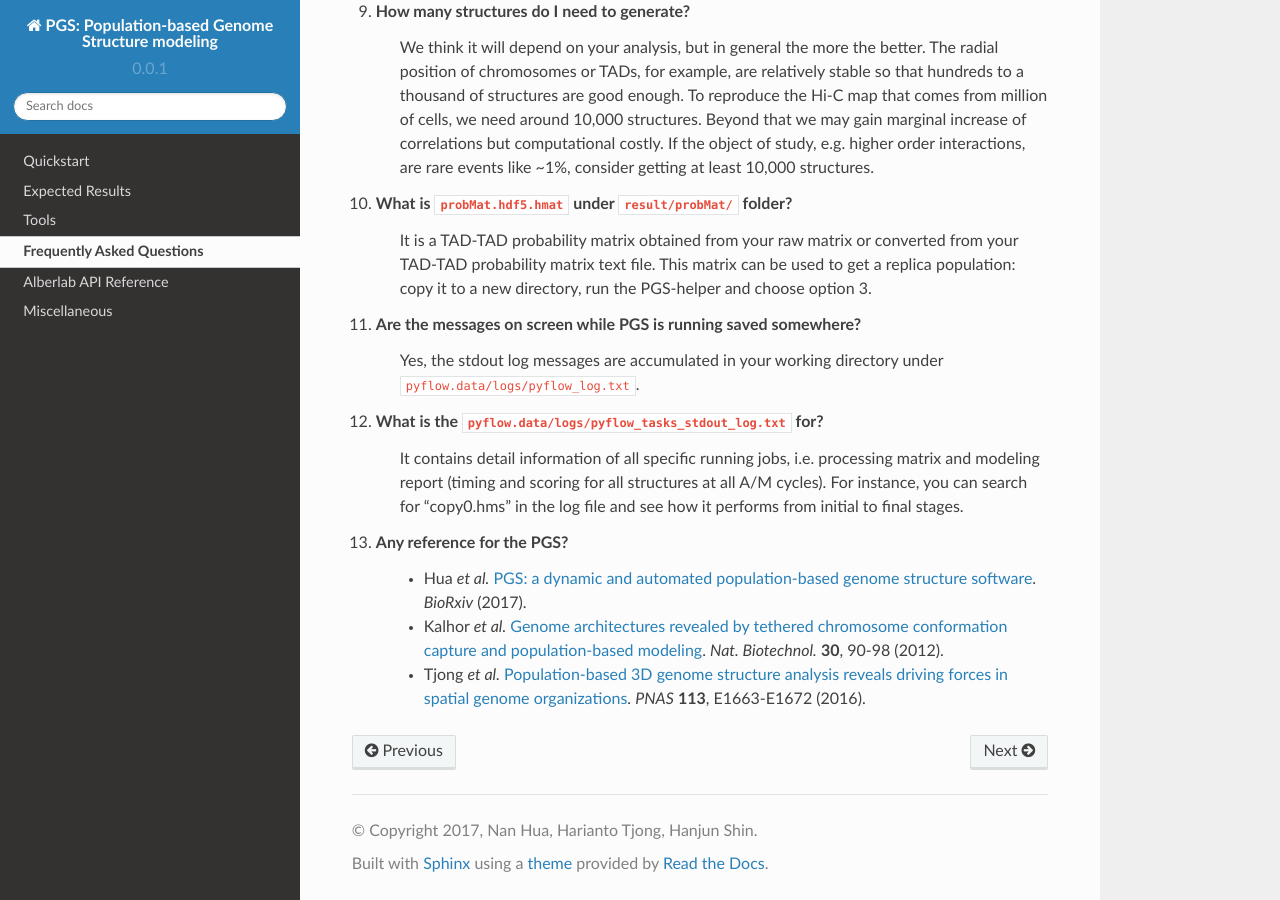
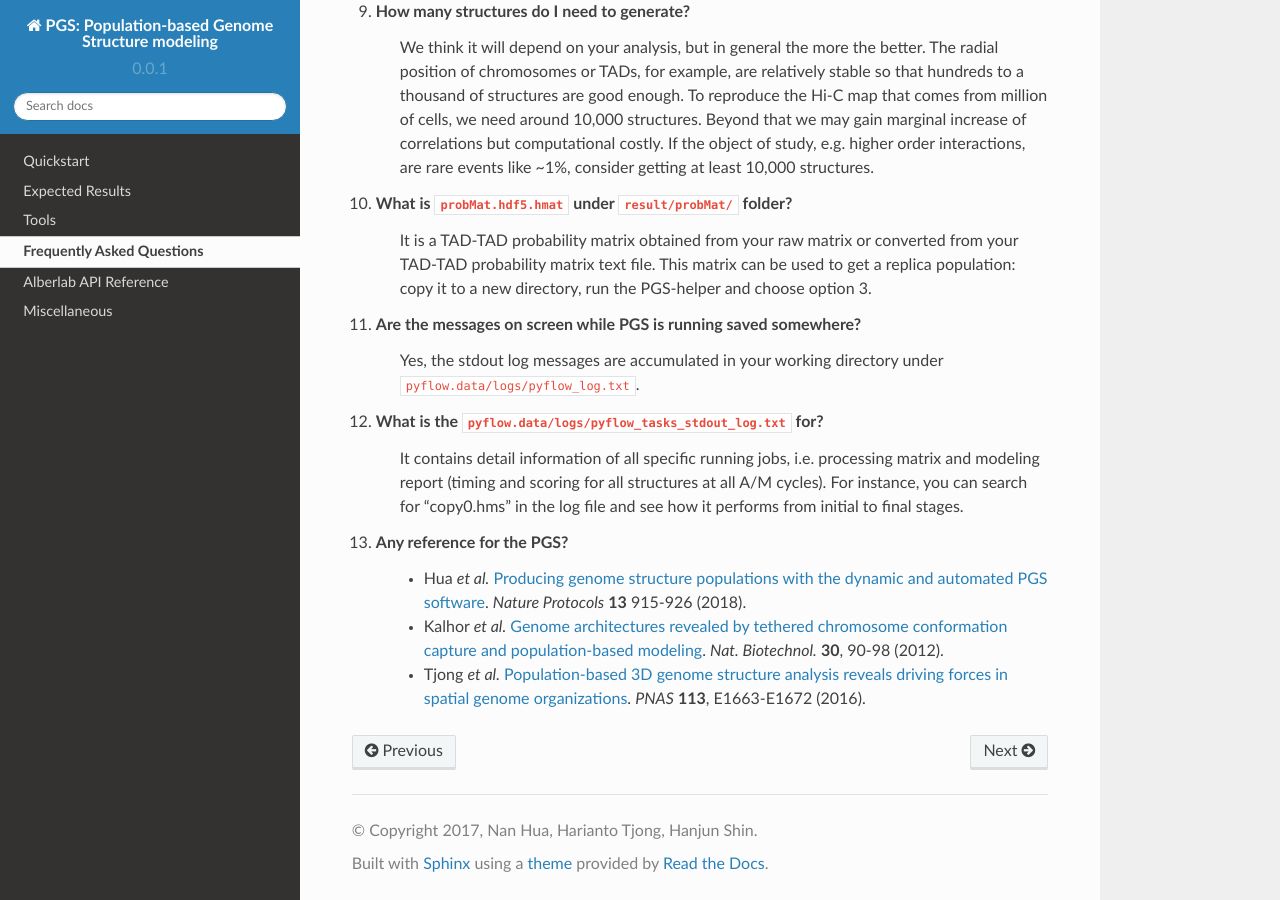
Before and after one commit to alberlab/pgs, a Sphinx documentation site: the page built from docs/faq.rst, in a window 1280 px wide and 900 px high, scrolled down 2050 px. Built offline with Sphinx 7.4.7 and the Read the Docs theme 2.0.0, drawn with Linux system fonts in a browser that asks for light colours.

Commit message:
minor fix and citation update

```diff
--- a/docs/faq.rst
+++ b/docs/faq.rst
@@ -71,7 +71,7 @@ Frequently Asked Questions
 
 
 #. Any reference for the PGS?
-    - Hua *et al.* `PGS: a dynamic and automated population-based genome structure software <https://doi.org/10.1101/103358>`_. *BioRxiv* (2017).
+    - Hua *et al.* `Producing genome structure populations with the dynamic and automated PGS software <http://dx.doi.org/10.1038/nprot.2018.008>`_. *Nature Protocols* **13** 915-926 (2018).
 
     - Kalhor *et al.* `Genome architectures revealed by tethered chromosome conformation capture and population-based modeling <http://dx.doi.org/10.1038/nbt.2057>`_. *Nat. Biotechnol.* **30**, 90-98 (2012).
     - Tjong *et al.* `Population-based 3D genome structure analysis reveals driving forces in spatial genome organizations <http://dx.doi.org/10.1073/pnas.1512577113>`_. *PNAS* **113**, E1663-E1672 (2016).
```
Also changed, not shown: README.md (+1 -1 lines), 1 other file.
